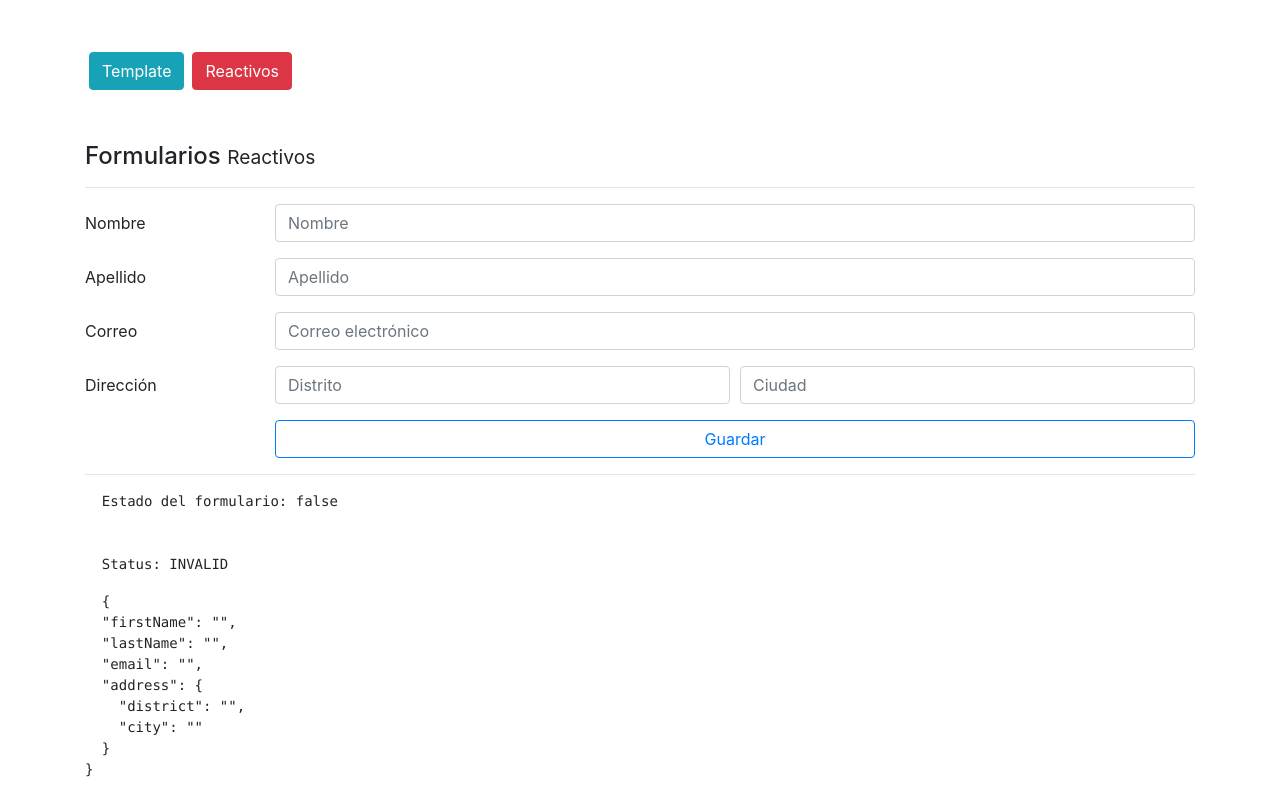
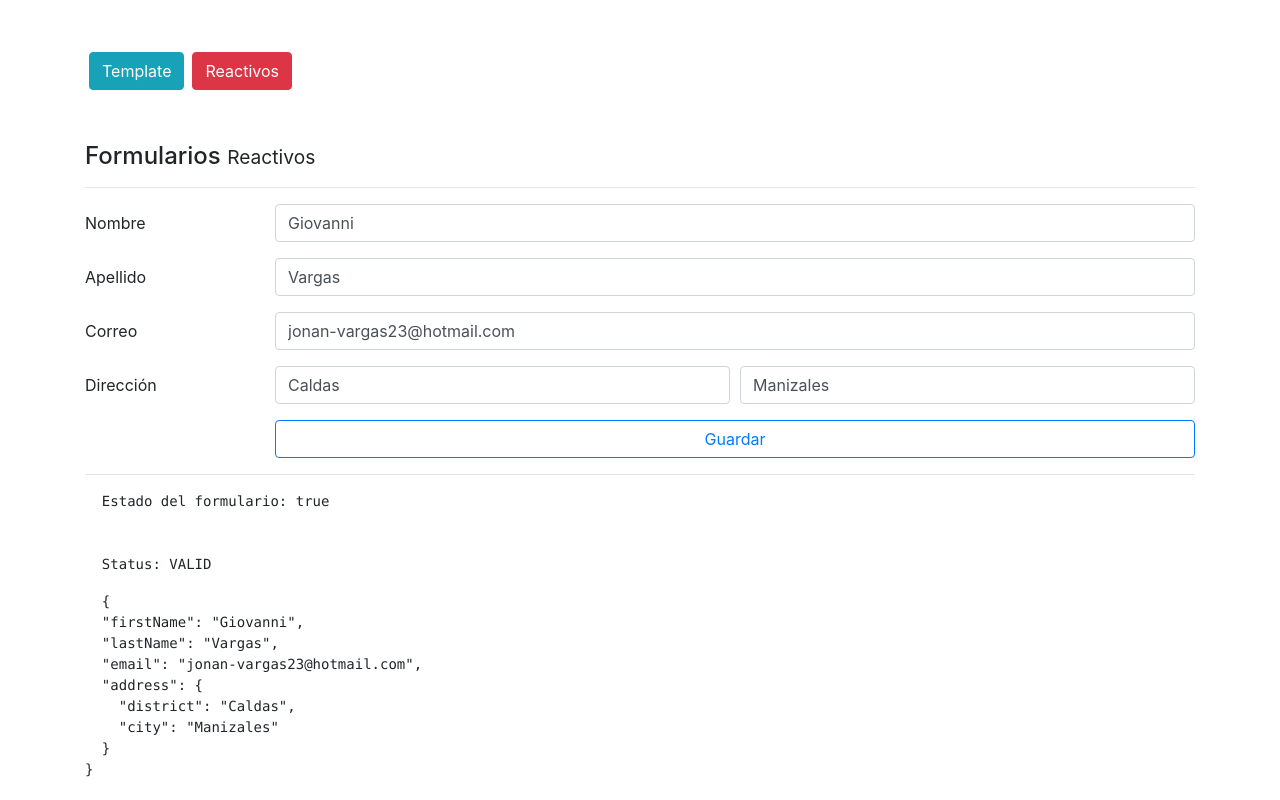
Before and after one commit to jonanv/formularios-angularjs, an Angular app: page /reactive in a window 1280 px wide. Built offline with nearby package versions, Linux system fonts and the light colour scheme.

Commit message:
Se hace reset del formulario despues de ser enviado

```diff
--- a/src/app/components/reactive/reactive.component.ts
+++ b/src/app/components/reactive/reactive.component.ts
@@ -15,6 +15,7 @@ export class ReactiveComponent implements OnInit {
     private formBuilder: FormBuilder
   ) {
     this.createForm();
+    this.chargeDataForm();
   }
 
   ngOnInit(): void {
@@ -58,6 +59,18 @@ export class ReactiveComponent implements OnInit {
     });
   }
 
+  chargeDataForm() {
+    this.formReactive.setValue({
+      firstName: "Giovanni",
+      lastName: "Vargas",
+      email: "jonan-vargas23@hotmail.com",
+      address: {
+        district: "Caldas",
+        city: "Manizales"
+      }
+    });
+  }
+
   save() {
     this.submitted = true;
 
@@ -79,6 +92,15 @@ export class ReactiveComponent implements OnInit {
     }
 
     console.log(this.formReactive.value);
+    this.formReactive.reset({
+      firstName: "",
+      lastName: "",
+      email: "",
+      address: {
+        district: "",
+        city: ""
+      }
+    });
   }
 
 }
```
